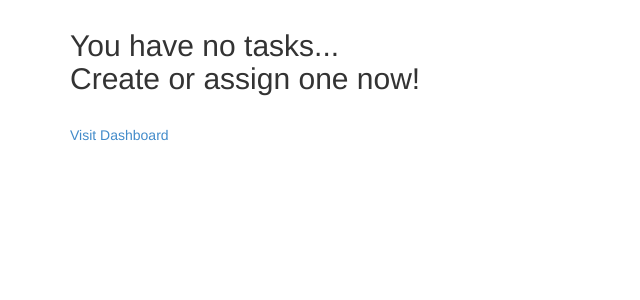
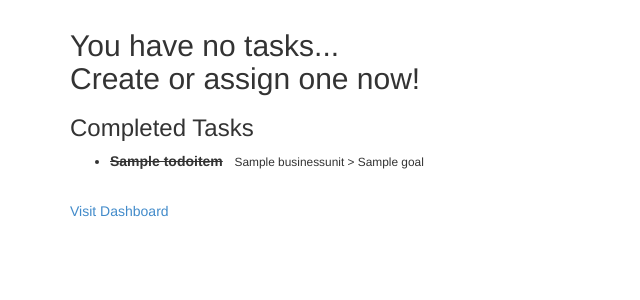
Before and after one commit to sheeksav/todo, a Django app: page /tasks/ in a window 1280 px wide. Shown: the part 51-351 px from the top of the page, without its empty margins (0-640 px from the left). Run offline with Django 3.2, Linux system fonts and the light colour scheme; a user stored in the database is signed in; tables that the repository leaves empty hold one stand-in row (values such as "Sample post"); parts of the project's set-up code (start-up, migrations or seed data) failed here and were passed over; some libraries are stand-ins or nearby versions.

Commit message:
Now it shows completed tasks.

```diff
--- a/engine/views.py
+++ b/engine/views.py
@@ -145,18 +145,18 @@
         list = ToDoList.objects.get(owner=self.request.user)
 
         try:
-            tasks = ToDoItem.objects.filter(list=list, complete=False, from_admin=False)
+            tasks = ToDoItem.objects.filter(list=list, complete=False)
         except ToDoItem.DoesNotExist:
             tasks = None
 
         try:
-            assigned_tasks = ToDoItem.objects.filter(list=list, complete=False, from_admin=True)
+            completed_tasks = ToDoItem.objects.filter(list=list, complete=True)
         except ToDoItem.DoesNotExist:
-            assigned_tasks = None
+            completed_tasks = None
 
         return {
             'tasks': tasks,
-            'assigned_tasks': assigned_tasks,
+            'completed_tasks': completed_tasks,
         }
 
 
@@ -259,18 +259,6 @@
 
         return super(AssignTaskFormView, self).form_valid(form)
 
-
-    # def form_valid(self, form):
-    #
-    #     goal = Goal.objects.create(
-    #         name=form.cleaned_data.get('name'),
-    #         business_unit = BusinessUnit.objects.get(pk=self.kwargs.get('pk')),
-    #     )
-    #     goal.save()
-    #
-    #     self.success_url = '/dashboard/goals/%s/' % goal.business_unit.id
-    #
-    #     return super(AddGoalView, self).form_valid(form)
 
 
 # class AssignTaskFormView(TemplateView):
@@ -575,12 +563,18 @@
             return redirect('goals')
 
         try:
-            tasks = ToDoItem.objects.filter(goal=goal)
+            tasks = ToDoItem.objects.filter(goal=goal, complete=False)
         except ToDoItem.DoesNotExist:
             return redirect('goals')
 
+        try:
+            completed_tasks = ToDoItem.objects.filter(goal=goal, complete=True)
+        except ToDoItem.DoesNotExist:
+            completed_tasks = None
+
         kwargs['goal'] = goal
         kwargs['tasks'] = tasks
+        kwargs['completed_tasks'] = completed_tasks
 
         return super(GoalsDetailView, self).dispatch(request, *args, **kwargs)
 
@@ -590,4 +584,5 @@
         return {
             'goal': kwargs.get('goal'),
             'tasks': kwargs.get('tasks'),
+            'completed_tasks': kwargs.get('completed_tasks'),
         }
--- a/templates/engine/tasks.html
+++ b/templates/engine/tasks.html
@@ -14,38 +14,35 @@
         {% endif %}
 
 
-        {% if assigned_tasks %}
-            <h2 id="pending-tasks">Tasks Assigned to Me</h2>
-            <ul class="list-group" id="assigned-tasks">
-            {% for task in assigned_tasks %}
-                <li class="list-group-item task clearfix">
-                    <!--<span class="pull-left">{{ task }}</span>
-                    <button class="btn btn-warning btn-sm accept-btn pull-right" data-task-id="{{ task.id }}">Add!</button>-->
-                    <a href="{% url 'task-detail' task.id %}">{{ task }}</a>
-                    <!--<button class="add-to-list-btn"><span class="glyphicon glyphicon-chevron-down"></span></button>-->
+        {% if tasks %}
+            <h2 id="pending-tasks">My Tasks</h2>
+            <ul class="list-group">
+            {% for task in tasks %}
+                <li class="list-group-item clearfix">
+                    <div class="pull-left">
+                        <a href="{% url 'task-detail' task.id %}">{{ task }}</a>
+                    </div>
+                    <div class="pull-right">
+                        <em>{{ task.goal.business_unit }} > {{ task.goal }}</em>
+                    </div>
                 </li>
             {% endfor %}
             </ul>
         {% endif %}
 
 
+        {% if completed_tasks %}
+            <h3>Completed Tasks</h3>
+            <ul>
+            {% for task in completed_tasks %}
+                <li><b><del>{{ task }}</del></b>&nbsp;&nbsp;&nbsp;<small>{{ task.goal.business_unit }} > {{ task.goal }}</small></li>
+            {% endfor %}
+            </ul>
+        {% endif %}
 
 
-        {% if tasks %}
-            <h2 id="user-tasks">Your Tasks</h2>
-            <ul class="list-group" id="user-tasks">
-            {% for task in tasks %}
-                <li class="list-group-item task clearfix">
-                    <!--<span class="pull-left">{{ task }}</span>
-                    <button href class="btn btn-primary btn-sm complete-btn pull-right" data-task-id="{{ task.id }}">Done</button>-->
-                    <a href="{% url 'task-detail' task.id %}">{{ task }}</a>
-                    <span class="pull-right status-green">&nbsp;</span>
-                </li>
-            {% endfor %}
-            </ul>
-       {% endif %}
+        <div>&nbsp;</div>
 
-        <div>&nbsp;</div>
 {#        <a href="{% url 'add-task' %}" class="btn btn-block btn-lg btn-primary">Create a new task</a>#}
 {#        <a href="{% url 'assign-task' %}" class="btn btn-block btn-lg btn-warning">Assign a task</a>#}
           <a href="{% url 'dashboard' %}">Visit Dashboard</a>
```
Also changed, not shown: templates/engine/goals_detail.html (+18 -3 lines).
